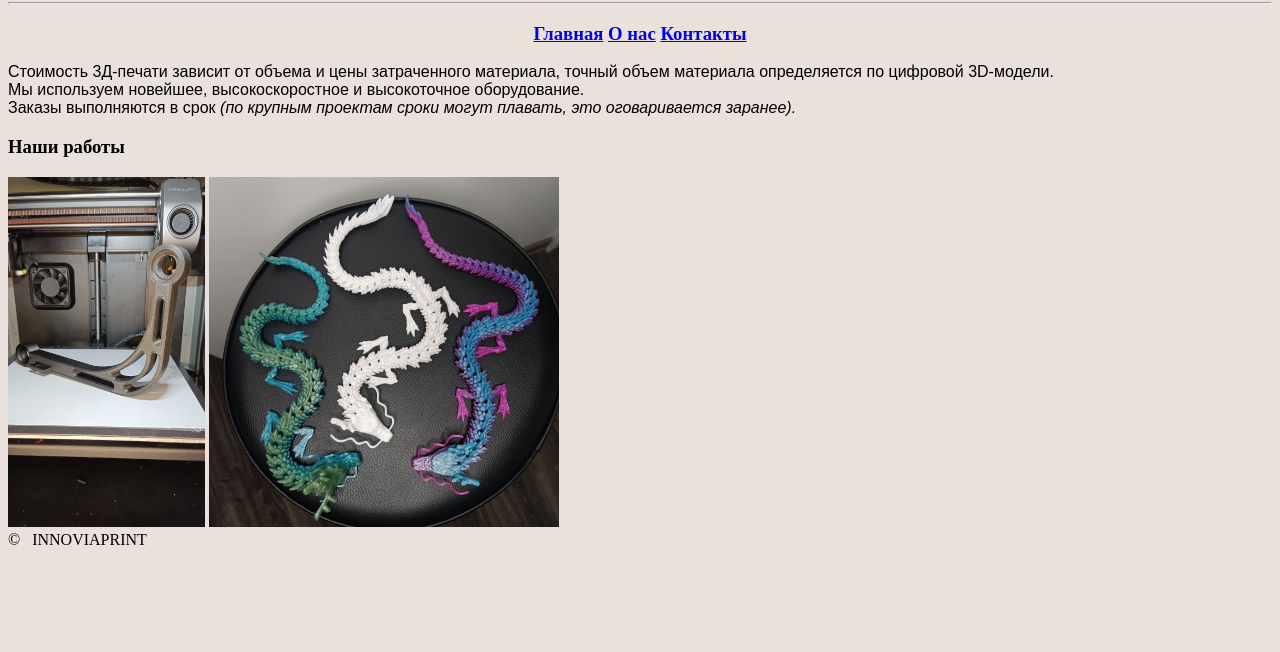
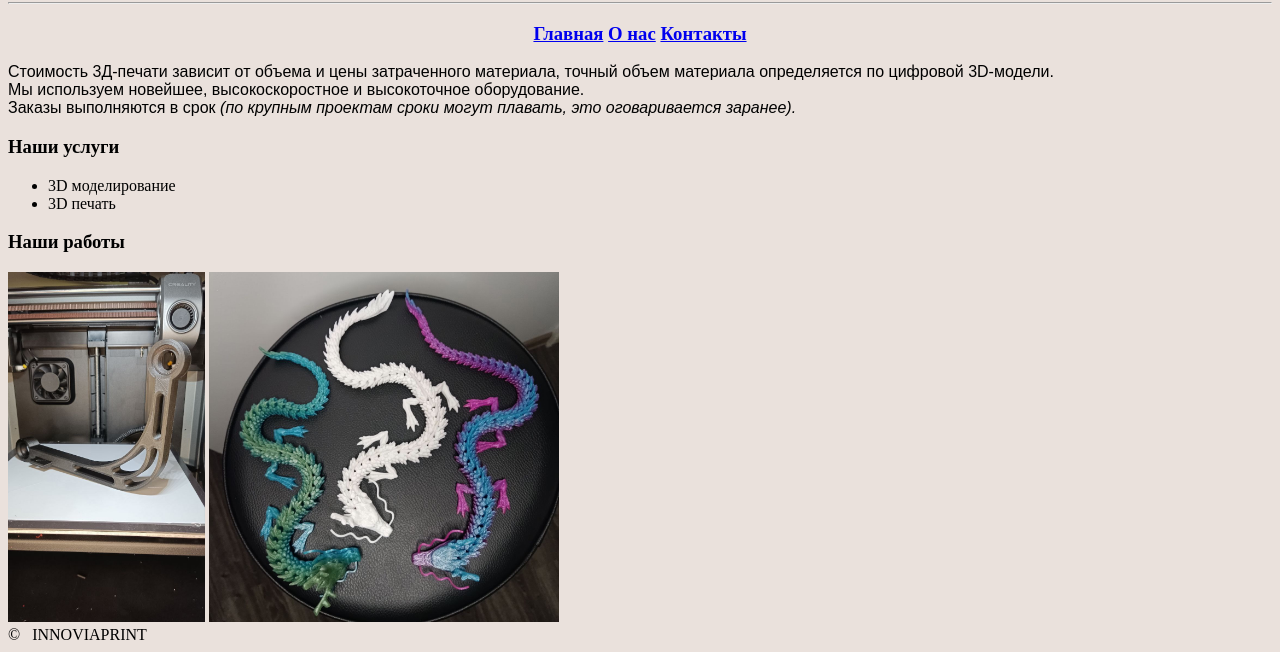
Before and after one commit to YurkovD/innoviaprint, a plain HTML site: page index.html in a window 1280 px wide. Shown: the part 236-888 px from the top of the page. Before the commit the page ends 800 px from the top, so only its background shows below. Drawn offline with Linux system fonts and the light colour scheme.

Commit message:
добавление услуг

```diff
--- a/index.html
+++ b/index.html
@@ -27,7 +27,13 @@
                 Заказы выполняются в срок <em>(по крупным проектам сроки могут плавать, это оговаривается заранее).</em></font>
 
          </p>
-
+            <h3>
+            Наши услуги
+            </h3>
+            <ul>
+                <li>3D моделирование</li>
+                <li>3D печать</li>
+            </ul>
             <h3>
             Наши работы
             </h3>
```
